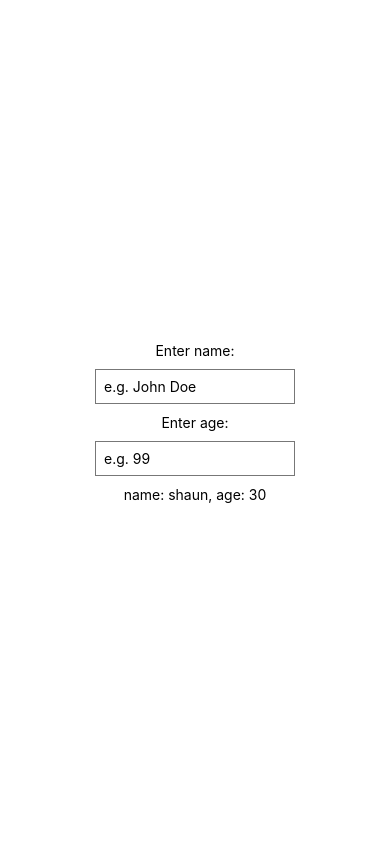
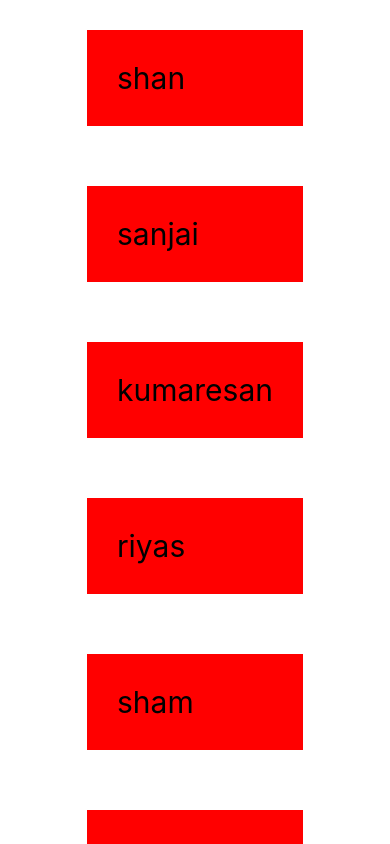
Before and after one commit to sanjaikumarv/React-native-tuts, a React Native app: screen / in a window 390 px wide. Built offline with nearby package versions, Linux system fonts and the light colour scheme.

Commit message:
lession 6 scrool view completed

```diff
--- a/App.js
+++ b/App.js
@@ -1,29 +1,27 @@
 import React, { useState } from "react";
-import { StyleSheet, Text, View, TextInput } from "react-native";
+import { StyleSheet, Text, View, ScrollView } from "react-native";
 
 export default function App() {
-  const [name, setName] = useState("shaun");
-  const [age, setAge] = useState("30");
+  const [name, setName] = useState([
+    { name: "shan", key: "1" },
+    { name: "sanjai", key: "1" },
+    { name: "kumaresan", key: "1" },
+    { name: "riyas", key: "1" },
+    { name: "sham", key: "1" },
+    { name: "srinath", key: "1" },
+    { name: "arun", key: "1" },
+  ]);
+
 
   return (
     <View style={styles.container}>
-      <Text>Enter name:</Text>
-      <TextInput
-        placeholder='e.g. John Doe'
-        style={styles.input}
-        onChangeText={(value) => setName(value)}
-      />
-
-      <Text>Enter age:</Text>
-      <TextInput
-        placeholder='e.g. 99'
-        style={styles.input}
-        onChangeText={(value) => setAge(value)}
-      />
-
-      <Text style={styles.result}>
-        name: {name}, age: {age}
-      </Text>
+      <ScrollView>
+        {name.map((name) => (
+          <View key={name.key}>
+            <Text style={styles.item}>{name.name}</Text>
+          </View>
+        ))}
+      </ScrollView>
     </View>
   );
 }
@@ -42,4 +40,10 @@ const styles = StyleSheet.create({
     margin: 10,
     width: 200,
   },
+  item: {
+    padding:30,
+    margin:30,
+    backgroundColor:"red",
+    fontSize:30,
+  }
 });
```
